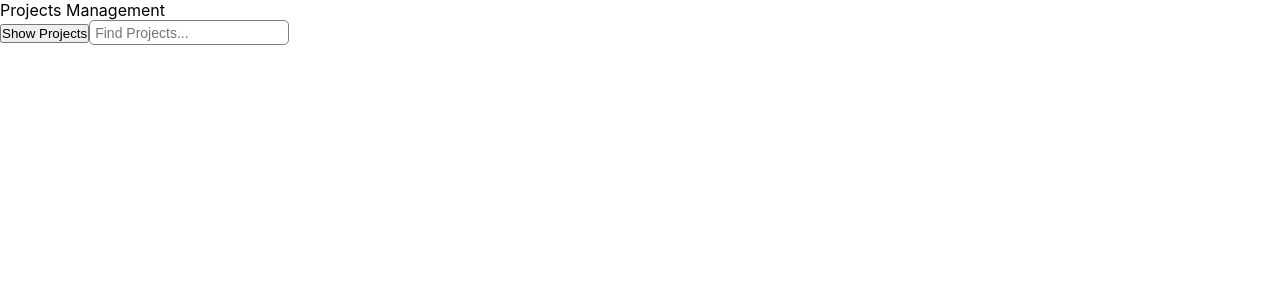
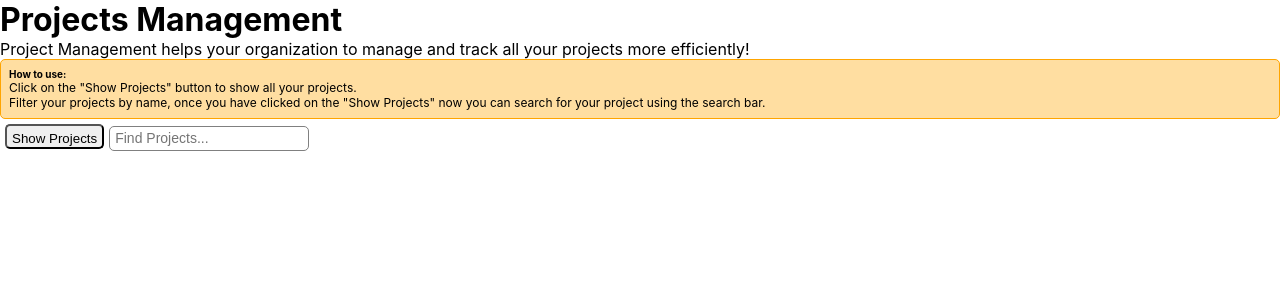
Before and after one commit to hndfaw/Projects-Management, a React (Create React App) app: page / in a window 1280 px wide. Shown: the top 300 px of the page. Built offline with nearby package versions, Linux system fonts and the light colour scheme.

Commit message:
Add instruction to the app

```diff
--- a/src/containers/app/App.js
+++ b/src/containers/app/App.js
@@ -22,7 +22,8 @@ class App extends Component {
     return (
       <div className="app">
       <header>
-        Projects Management
+        <h1>Projects Management</h1>
+
       </header>
       <main>
         <Projects startGettingProjects={this.startGettingProjects}/>
--- a/src/containers/projectsContainer/Projects.css
+++ b/src/containers/projectsContainer/Projects.css
@@ -39,3 +39,19 @@
   padding-left: 5px;
   font-size: 14px;
 }
+
+.show-projects-btn {
+  height: 25px;
+  margin: 5px;
+  padding: 5px;
+  border-radius: 5px;
+}
+
+.projects-instructions {
+  border: 1px solid orange;
+  background: rgba(255, 166, 0, 0.37);
+  border-radius: 5px;
+  font-size: 12px;
+  padding: 8px;
+  margin: 10 px;
+}
--- a/src/containers/projectsContainer/Projects.js
+++ b/src/containers/projectsContainer/Projects.js
@@ -31,7 +31,16 @@ class Projects extends Component {
 
     return (
       <div className="projects">
-        <button onClick={this.props.startGettingProjects}>Show Projects</button>
+        <p>Project Management helps your organization to manage and track all your projects more efficiently!</p>
+        <div className="projects-instructions">
+          <h5>How to use:</h5>
+          <ul>
+            <li>Click on the "Show Projects" button to show all your projects.</li>
+            <li>Filter your projects by name, once you have clicked on the "Show Projects" now you can search for your project using the search bar.</li>
+          </ul>
+        </div>
+
+        <button onClick={this.props.startGettingProjects} className="show-projects-btn">Show Projects</button>
         <input type="text" onChange={this.handleChangeFilter} className="search-input" placeholder="Find Projects..."/>
         <div className="projects-main-container">
           {projectCard}
```
